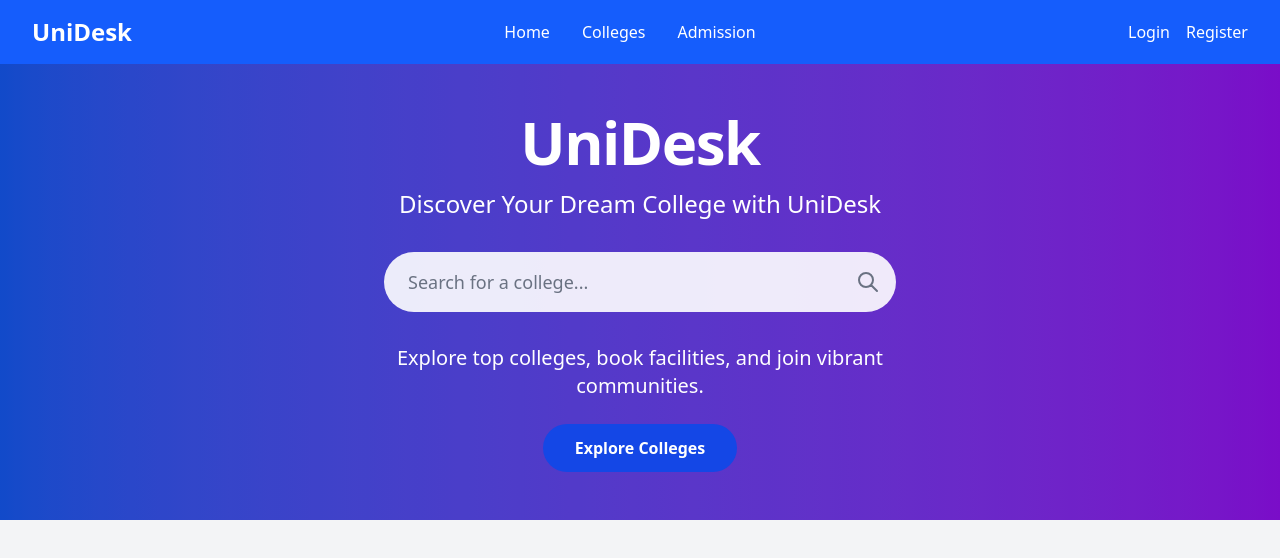
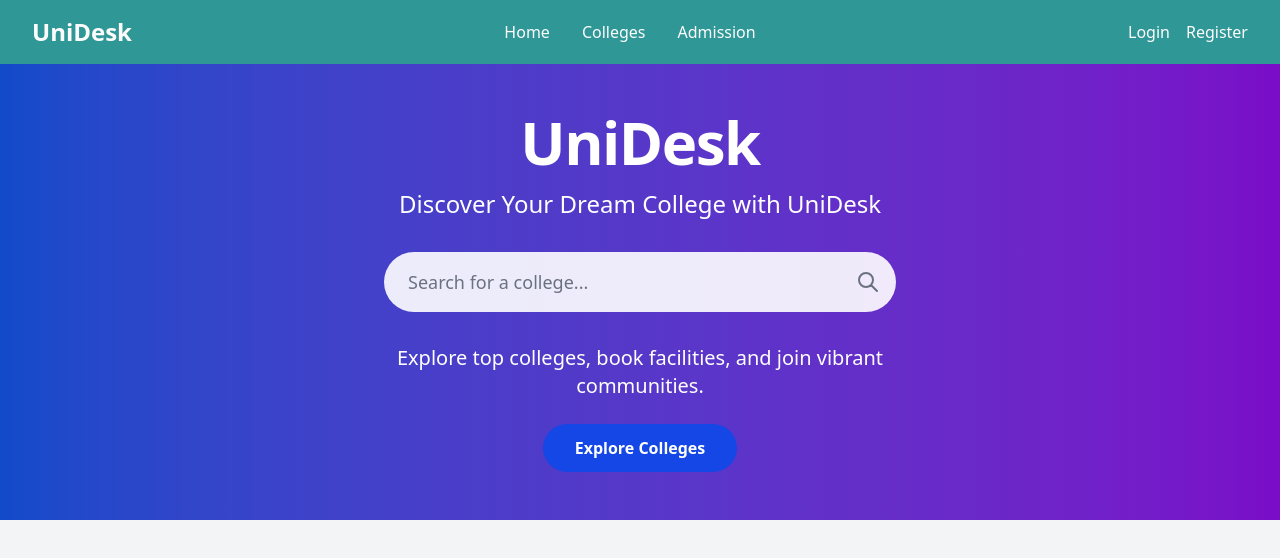
Before and after one commit to syedmehedi34/job-task-for-ph-client, a React (Vite) app: page / in a window 1280 px wide. Shown: the top 558 px of the page. Built offline with nearby package versions, Linux system fonts and the light colour scheme; no server answers.

Commit message:
navbar updated

```diff
--- a/src/components/Navbar.jsx
+++ b/src/components/Navbar.jsx
@@ -23,8 +23,8 @@ const Navbar = () => {
     <nav
       className={`sticky top-0 z-50 transition-all duration-300 ${
         isScrolled
-          ? "bg-white/30 backdrop-blur-lg shadow-md"
-          : "bg-blue-600 text-white"
+          ? "bg-white/40 backdrop-blur-lg shadow-md"
+          : "bg-navbar text-white"
       }`}
     >
       <div className="max-w-7xl mx-auto px-4 sm:px-6 lg:px-8">
@@ -80,7 +80,7 @@ const Navbar = () => {
               <>
                 <Link
                   to="/profile"
-                  className={`hover:text-blue-300 transition ${
+                  className={`hover:text-blue-300 font-bold transition ${
                     isScrolled ? "text-gray-800" : "text-white"
                   }`}
                 >
--- a/src/styles/colors.css
+++ b/src/styles/colors.css
@@ -1,13 +1,4 @@
-:root {
-  --bg-container: #204492a1; /* Header background */
-  --primary-bg: #1e3a8a; /* Primary button background */
-  --primary-text: #ffffff; /* Primary button text */
-  --secondary-border: #64748b; /* Secondary button border */
-  --secondary-text: #64748b; /* Secondary button text */
-  --card-bg: #ffffff; /* Card/section background */
-  --section-bg: #f8fafc; /* Section background */
-  --header-text: #0f172a; /* Headers/titles */
-  --body-text: #212121; /* Body text */
-  --primary-hover: #9096a8; /* Slightly lighter primary for hover */
-  --overlay-bg: rgba(15, 23, 42, 0.2); /* Header overlay (using header-text) */
+.bg-navbar {
+  background-color: teal;
+  opacity: 0.8;
 }
```
